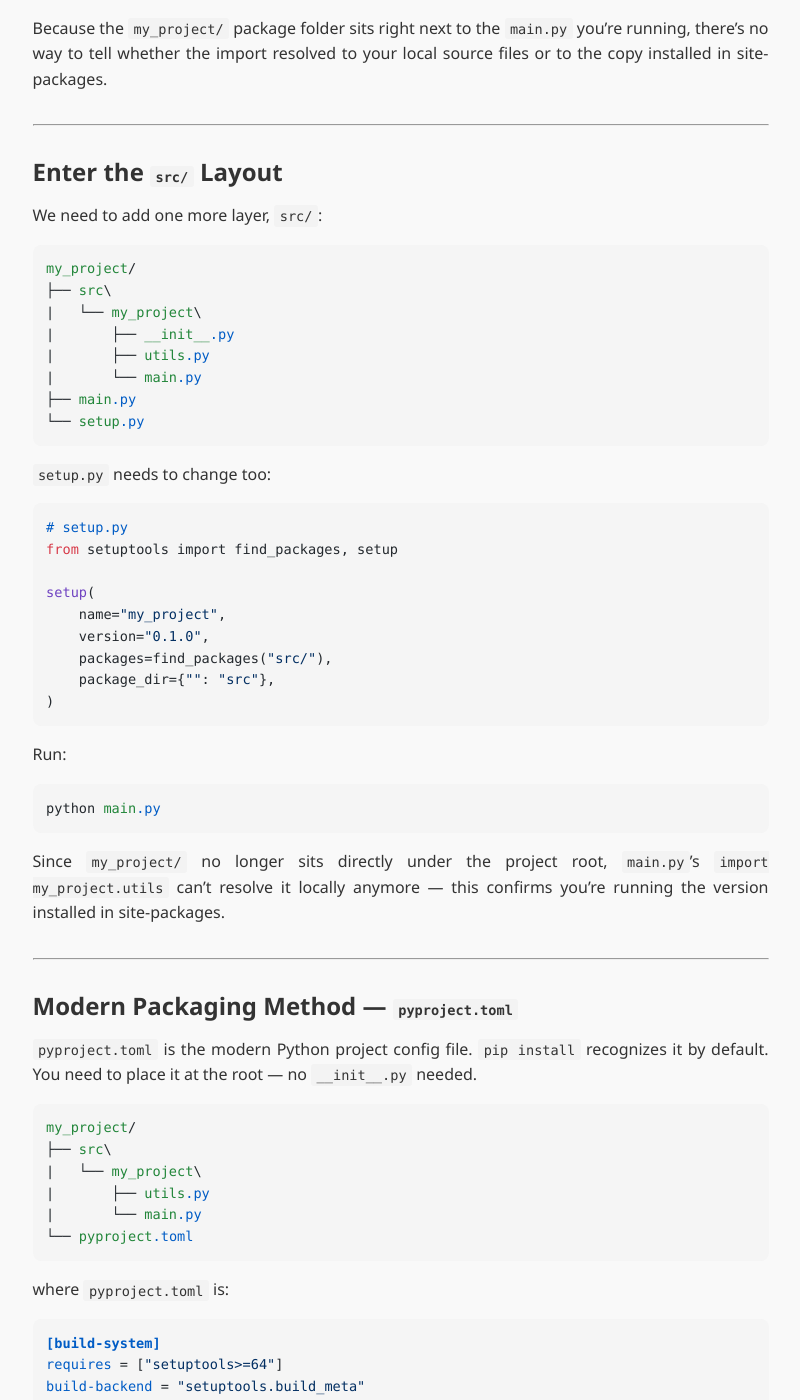
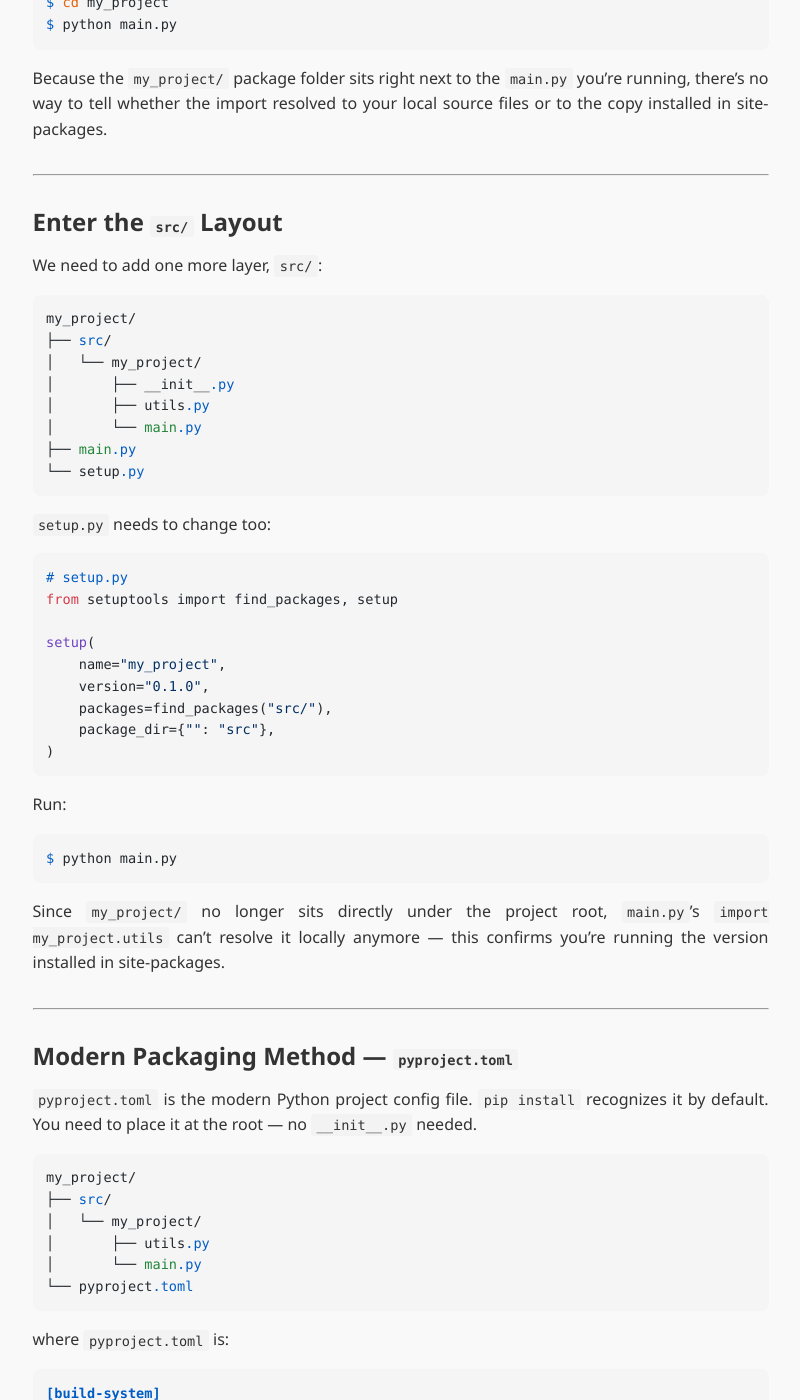
Before and after one commit to wyatthoho/wyatthoho.github.io, a Jekyll site: the page built from _dev_notes/practical-guide-to-pyproject.md, in a window 1280 px wide and 1400 px high, scrolled down 4789 px. Shown: the whole window, without its empty margins (232-1032 px from the left). Built offline with Jekyll 4.4.1, drawn with Linux system fonts in a browser that asks for light colours; nearby versions of some CDN libraries; some of the changed text lies outside the part shown.

Commit message:
Fix formatting inconsistencies in practical guide and clarify directory structure for better readability

````diff
--- a/_dev_notes/practical-guide-to-pyproject.md
+++ b/_dev_notes/practical-guide-to-pyproject.md
@@ -54,8 +54,8 @@ Hi
 ```
 my_app/
 ├── my_project/
-|   ├── utils.py
-|   └── main.py
+│   ├── utils.py
+│   └── main.py
 └── main.py
 ```
 
@@ -103,8 +103,8 @@ The solution is to write absolute imports from the start. For absolute imports t
 ```
 my_project/
 ├── my_project/        ← the actual package
-|   ├── utils.py
-|   └── main.py
+│   ├── utils.py
+│   └── main.py
 └── main.py            ← entry point for local testing
 ```
 
@@ -123,6 +123,8 @@ my_app/
 ```
 
 So in practice, all these packages get **installed** into `site-packages` and run from there instead. The following sections show how.
+
+---
 
 ## What is `site-packages`?
 
@@ -161,7 +163,7 @@ Take `setuptools` for example — the traditional way to package a project. Plac
 
 ```
 my_project/
-├── my_project\
+├── my_project/
 │   ├── __init__.py
 │   ├── utils.py
 │   └── main.py
@@ -198,7 +200,7 @@ But now a new problem surfaces. Run:
 
 ```
 $ cd my_project
-python .\main.py
+$ python main.py
 ```
 
 Because the `my_project/` package folder sits right next to the `main.py` you're running, there's no way to tell whether the import resolved to your local source files or to the copy installed in site-packages.
@@ -211,11 +213,11 @@ We need to add one more layer, `src/`:
 
 ```
 my_project/
-├── src\
-|   └── my_project\
-|       ├── __init__.py
-|       ├── utils.py
-|       └── main.py
+├── src/
+│   └── my_project/
+│       ├── __init__.py
+│       ├── utils.py
+│       └── main.py
 ├── main.py
 └── setup.py
 ```
@@ -237,7 +239,7 @@ setup(
 Run:
 
 ```
-python main.py
+$ python main.py
 ```
 
 Since `my_project/` no longer sits directly under the project root, `main.py`'s `import my_project.utils` can't resolve it locally anymore — this confirms you're running the version installed in site-packages.
@@ -250,10 +252,10 @@ Since `my_project/` no longer sits directly under the project root, `main.py`'s
 
 ```
 my_project/
-├── src\
-|   └── my_project\
-|       ├── utils.py
-|       └── main.py
+├── src/
+│   └── my_project/
+│       ├── utils.py
+│       └── main.py
 └── pyproject.toml
 ```
 
@@ -359,10 +361,10 @@ dependencies = [
 ]
 requires-python = ">=3.12"
 readme = "README.md"
-license = "MIT"
+license = {text = "MIT"}
 
 [project.scripts]
-my-project-cli = "my_project:main_cli"
+my-project-cli = "my_project.main:main"
 
 [tool.setuptools.packages.find]
 where = ["src"]
````
Also changed, not shown: other parts of _dev_notes/practical-guide-to-pyproject.md (+1 -1 lines).
